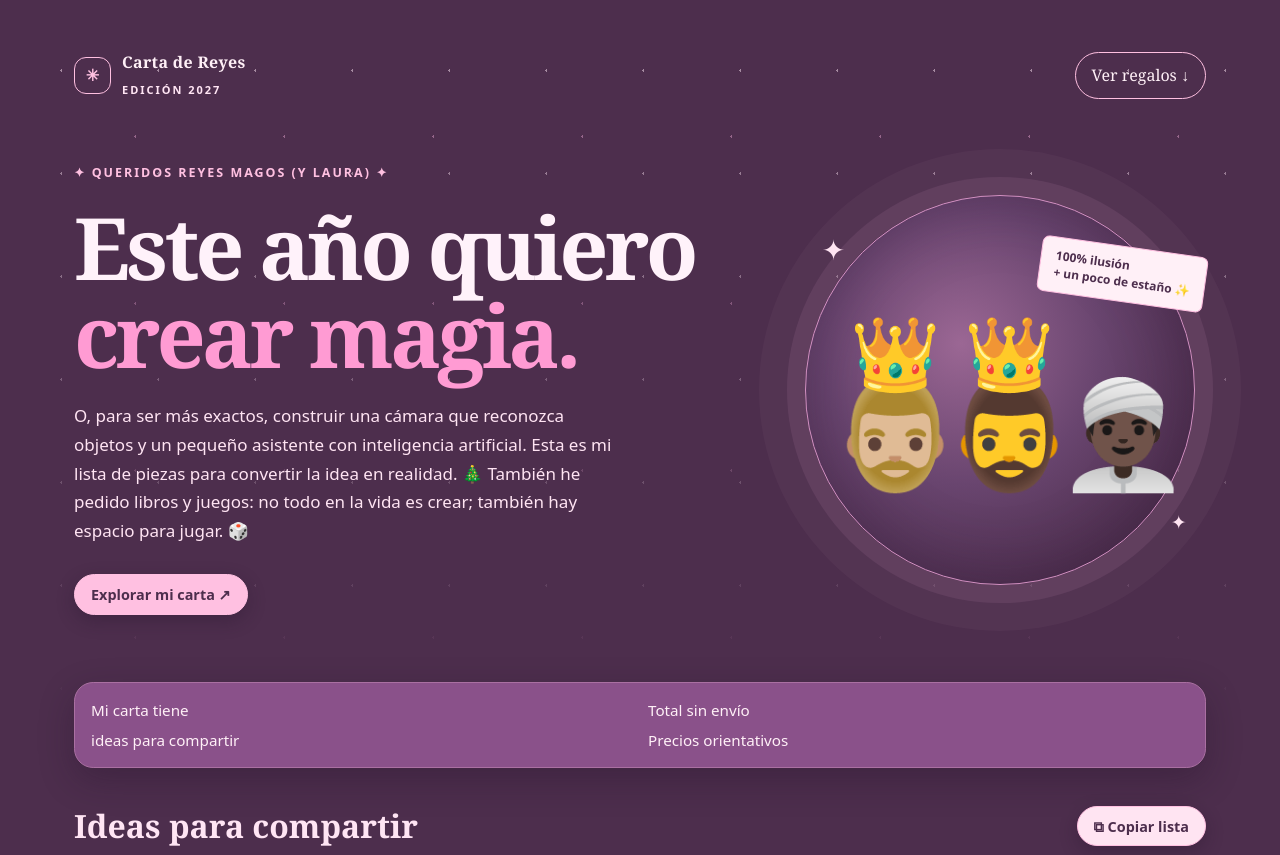
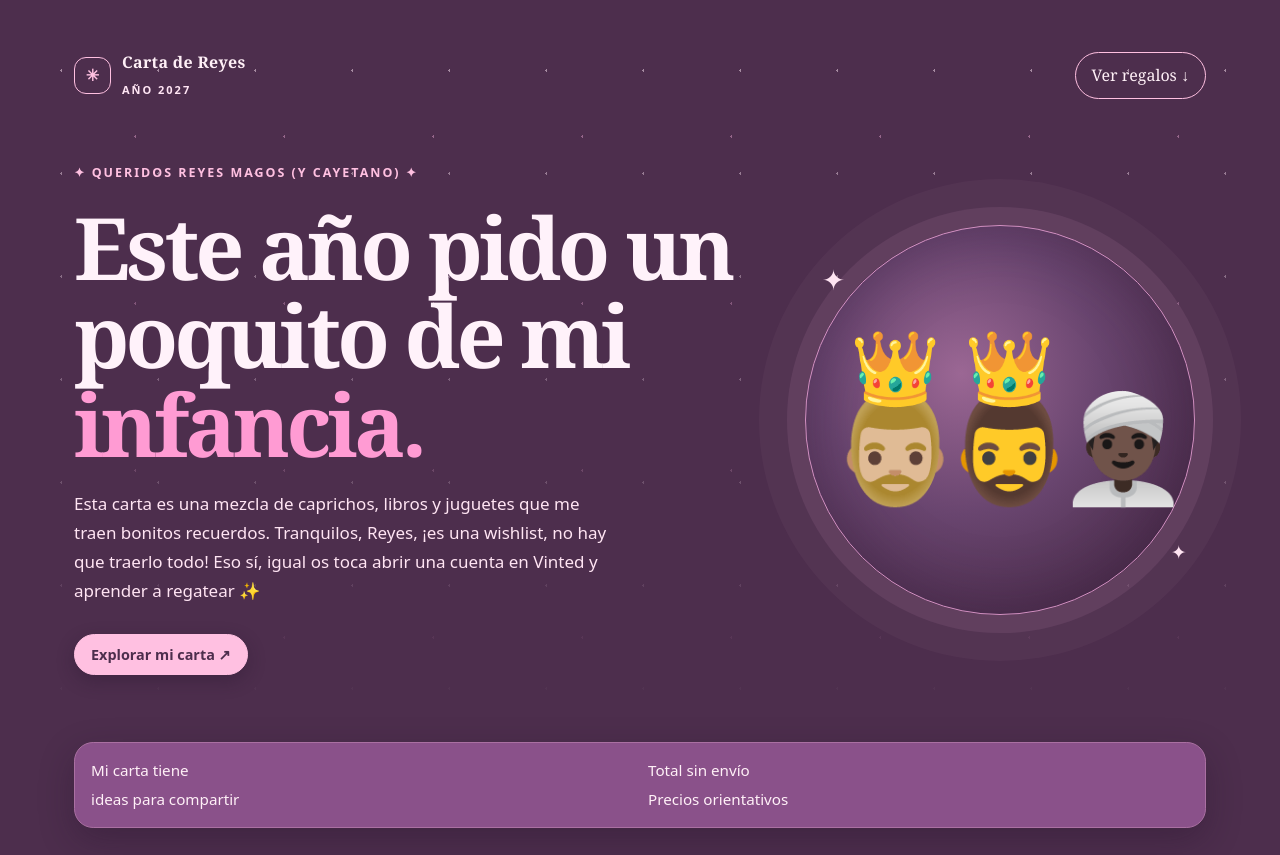
Before and after one commit to sorul/carta-reyes, a plain HTML site: page cartas/2027/laura/index.html in a window 1280 px wide. Shown: the top 855 px of the page. Drawn offline with Linux system fonts and the light colour scheme.

Commit message:
fix(laura): update hero text and remove orbit label for clarity

```diff
--- a/cartas/2027/laura/index.html
+++ b/cartas/2027/laura/index.html
@@ -197,7 +197,7 @@
       gap: 0;
       font-size: clamp(50px, 10vw, 120px);
       line-height: 1;
-      transform: translateY(16px);
+      transform: translateY(0px);
       white-space: nowrap;
     }
 
@@ -230,19 +230,6 @@
       align-self: end;
       z-index: 1;
       transform: translateY(.12em);
-    }
-
-    .orbit-label {
-      position: absolute;
-      top: 13%;
-      right: -3%;
-      border: 1px solid #ffc0e1;
-      border-radius: 7px;
-      padding: 10px 14px;
-      color: #4D2E4D;
-      background: #fff0f7;
-      font: 700 12px/1.4 system-ui, sans-serif;
-      transform: rotate(8deg);
     }
 
     .summary {
@@ -715,12 +702,6 @@
         font-size: clamp(50px, 16vw, 88px);
       }
 
-      .orbit-label {
-        right: 0;
-        padding: 8px 10px;
-        font-size: 11px;
-      }
-
       .cards {
         grid-template-columns: 1fr;
       }
@@ -754,17 +735,17 @@
 <body>
   <div class="stars" aria-hidden="true"></div>
   <header class="topbar">
-    <div class="logo"><span class="logo-icon" aria-hidden="true">✳</span><span>Carta de Reyes<br><span class="year">Edición 2027</span></span></div>
+    <div class="logo"><span class="logo-icon" aria-hidden="true">✳</span><span>Carta de Reyes<br><span class="year">Año 2027</span></span></div>
     <a class="pill" href="#regalos">Ver regalos ↓</a>
   </header>
   <section class="hero" aria-labelledby="hero-title">
     <div>
-      <div class="eyebrow">✦ Queridos Reyes Magos (y Laura) ✦</div>
-      <h1 id="hero-title">Este año quiero <em>crear magia.</em></h1>
-      <p>O, para ser más exactos, construir una cámara que reconozca objetos y un pequeño asistente con inteligencia artificial. Esta es mi lista de piezas para convertir la idea en realidad. 🎄 También he pedido libros y juegos: no todo en la vida es crear; también hay espacio para jugar. 🎲</p>
+      <div class="eyebrow">✦ Queridos Reyes Magos (y Cayetano) ✦</div>
+      <h1 id="hero-title">Este año pido un poquito de mi<em> infancia.</em></h1>
+      <p>Esta carta es una mezcla de caprichos, libros y juguetes que me traen bonitos recuerdos. Tranquilos, Reyes, ¡es una wishlist, no hay que traerlo todo! Eso sí, igual os toca abrir una cuenta en Vinted y aprender a regatear ✨</p>
       <div class="hero-actions"><a class="button primary" href="#regalos">Explorar mi carta ↗</a></div>
     </div>
-    <div class="orb"><span class="king-group" role="img" aria-label="Tres Reyes Magos"><span class="king melchior" aria-hidden="true"><span class="king-face" aria-hidden="true">🧔🏼‍♂️</span><span class="king-crown" aria-hidden="true">👑</span></span><span class="king gaspar" aria-hidden="true"><span class="king-face" aria-hidden="true">🧔‍♂️</span><span class="king-crown" aria-hidden="true">👑</span></span><span class="king balthazar" aria-hidden="true"><span class="king-face" aria-hidden="true">👳🏿‍♂️</span></span></span><span class="orbit-label">100% ilusión<br>+ un poco de estaño ✨</span></div>
+    <div class="orb"><span class="king-group" role="img" aria-label="Tres Reyes Magos"><span class="king melchior" aria-hidden="true"><span class="king-face" aria-hidden="true">🧔🏼‍♂️</span><span class="king-crown" aria-hidden="true">👑</span></span><span class="king gaspar" aria-hidden="true"><span class="king-face" aria-hidden="true">🧔‍♂️</span><span class="king-crown" aria-hidden="true">👑</span></span><span class="king balthazar" aria-hidden="true"><span class="king-face" aria-hidden="true">👳🏿‍♂️</span></span></span></div>
   </section>
   <section class="summary" aria-label="Resumen de la carta">
     <div class="stat"><span>Mi carta tiene</span><strong id="count"></strong><span>ideas para compartir</span></div>
```
Also changed, not shown: tests/test_profile_ui.js (+8 -1 lines).
